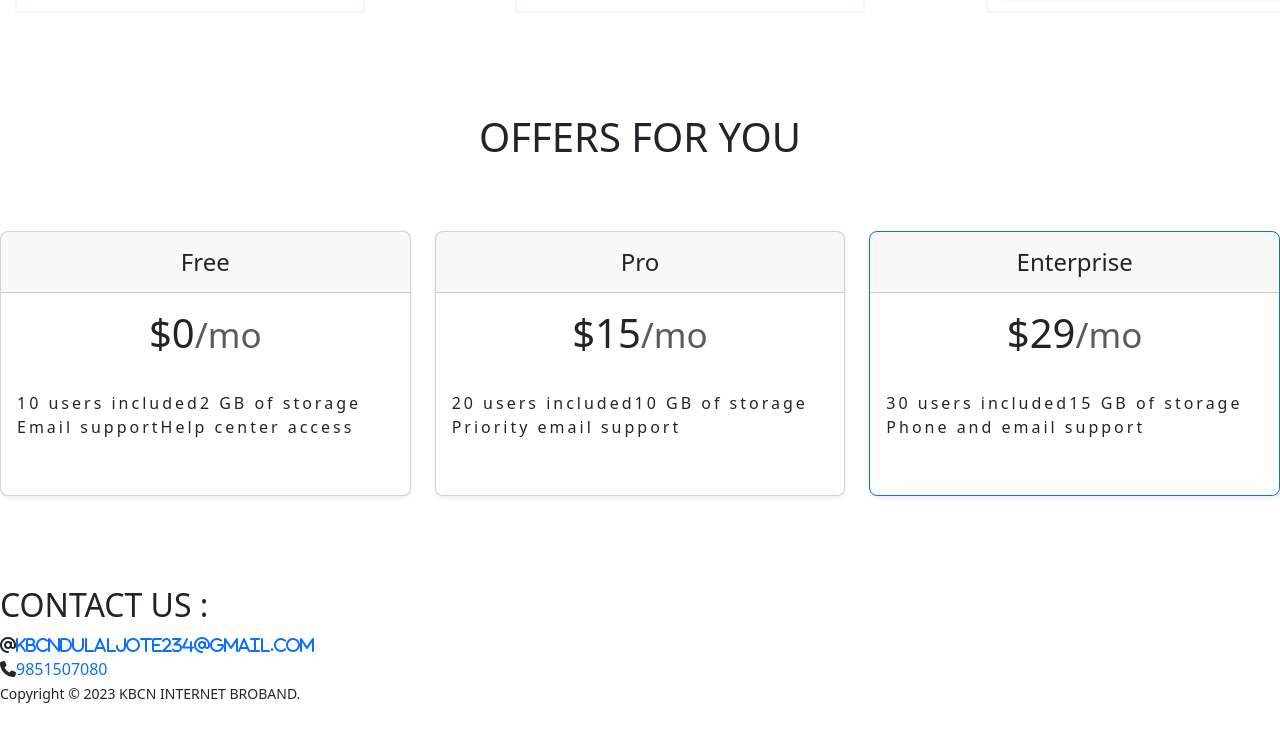
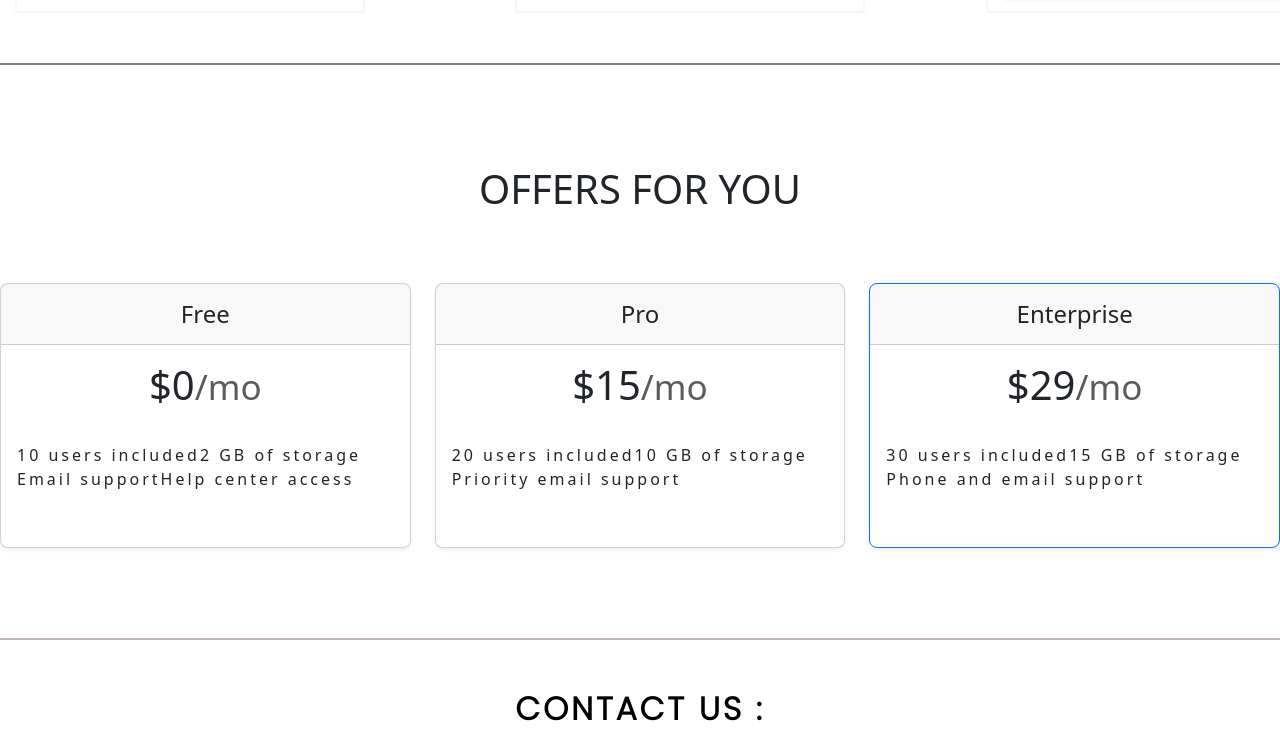
Before and after one commit to JunSensei001/BUSINESS, a plain HTML site: page index.html in a window 1280 px wide. Shown: the part 1511-2243 px from the top of the page. Before the commit the page ends 2216 px from the top, so only its background shows below. Drawn offline with nearby package versions, Linux system fonts and the light colour scheme.

Commit message:
Update style.css

```diff
--- a/style.css
+++ b/style.css
@@ -12,12 +12,84 @@ html {
 
 body {
     overflow-x: hidden;
+}
+.maintext{
+ font-weight: 700;
+}
+.contact h2{
+    animation-name: animate;
+    animation-duration: 5s;
+    animation-iteration-count: infinite;
+   text-align: center;
+   font-family: 'Poppins', sans-serif;
+   font-weight: 700;
+   letter-spacing: 3px;
+   margin-bottom: 50px;
+}
+@keyframes animate{
+    0%{
+        color: black;
+    }
+    30%{
+   color: blue;
+    }
+    40%{
+        color: orange;
+    }
+    50%{
+        color: red;
+    }
+}
+#logo{
+    animation: logo;
+    animation-duration: 5s;
+    animation-iteration-count: infinite;
+}
+@keyframes logo{
+    10%{
+        color: green;
+    }
+    30%{
+        color: aqua;
+    }
+    50%{
+        color: deepskyblue;
+    }
+}
+.email{
+    margin-bottom: 15px;
+}
+.contact{
+    font-size: small;
+    font-family: 'Poppins', sans-serif;
+    margin-top: 50px;
+}
+.reachus{
+    margin-left: 25px;
+}
+.number{
+    font-size:large;
+}
+.fa-at:before {
+    margin-right: 50px;
+    content: "\40";
+}
+.fa-phone:before {
+    margin-right: 50px;
+    content: "\f095";
+}
+footer {
+    margin-top: 50px;
+    text-align: center;
+    padding: 20px;
+    background-color: #000000;
+    color: white;
+  }
+  .seperate{
+    border: 1px solid rgb(192, 180, 180);
 
- ;
-}
-
+  }
 nav {
-
     display: flex;
     justify-content: space-between;
     background-color: black;
@@ -44,6 +116,8 @@ nav a:hover {
 }
 
 ul {
+
+    list-style-type: none;
     overflow: hidden;
     display: inline-block;
     padding: 10px;
@@ -116,7 +190,11 @@ li a {
 .pricing {
     margin-top: 100px;
 }
-
+.line
+{
+    margin-top: 50px;
+    border: 1px solid grey;
+}
 @media(max-width:800px) {
     nav {
 
```
